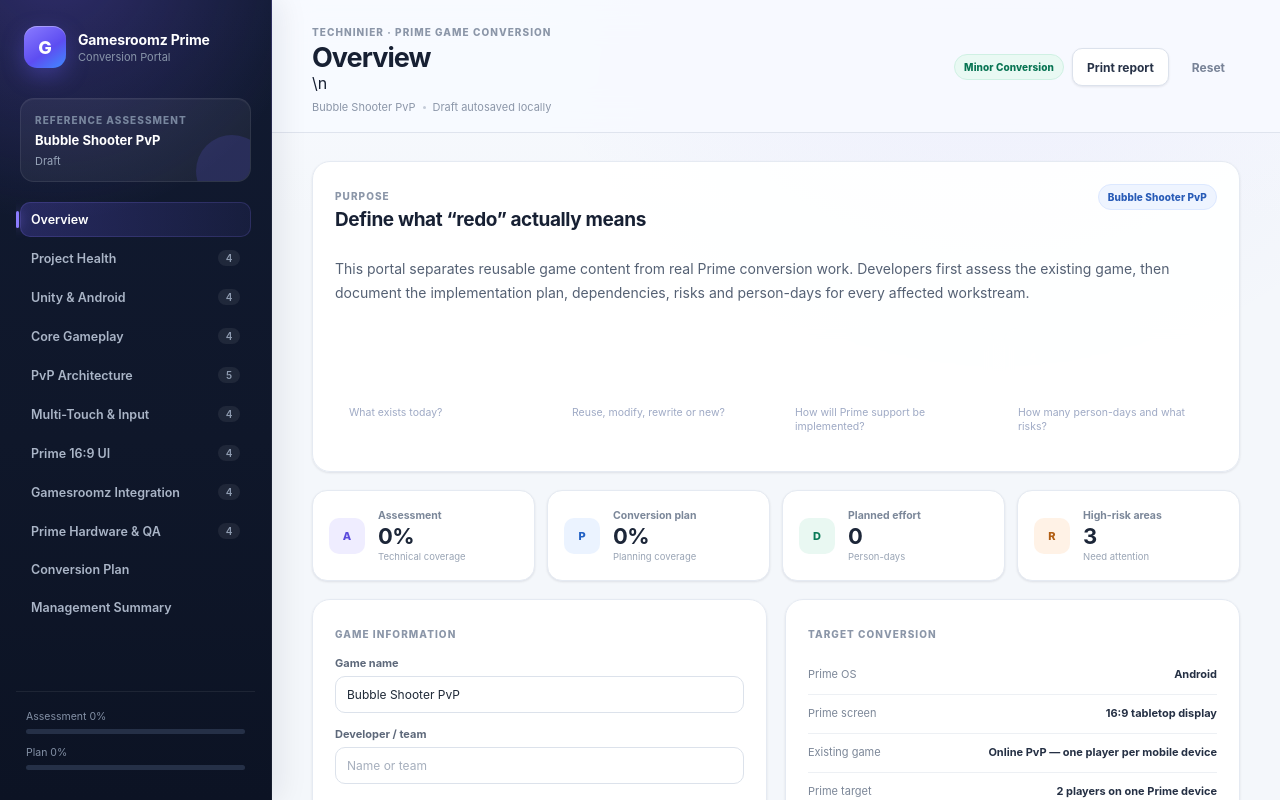
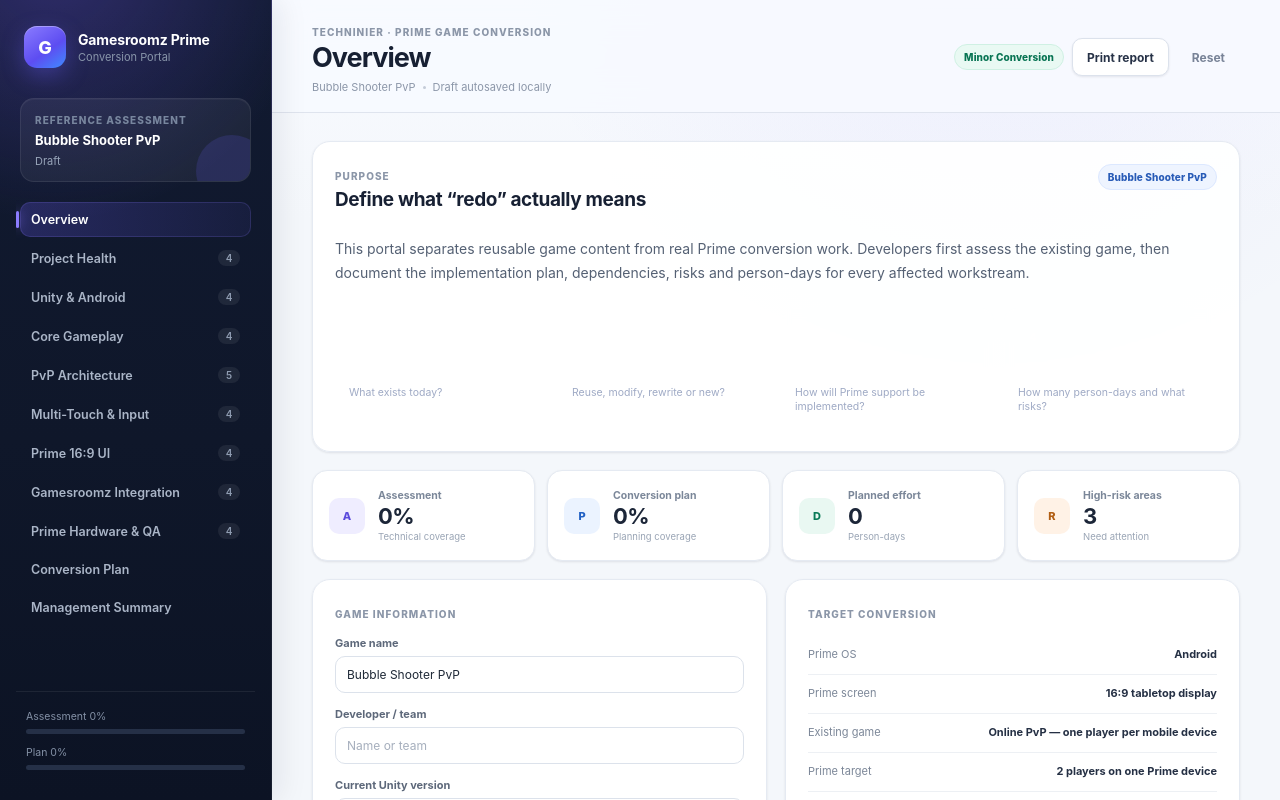
Before and after one commit to zurogix/gamesroomz-prime, a Next.js app: page / in a window 1280 px wide. Shown: the top 800 px of the page. Built offline with nearby package versions, Linux system fonts and the light colour scheme.

Commit message:
fix: remove literal newline token from page title

```diff
--- a/app/page.tsx
+++ b/app/page.tsx
@@ -149,7 +149,8 @@
         <header className="topbar">
           <div>
             <span className="eyebrow">Techninier · Prime Game Conversion</span>
-            <h1>{active}</h1>\n            <div className="workspace-meta"><span>{state.gameInfo.gameName || "Untitled game"}</span><i /> <span>Draft autosaved locally</span></div>
+            <h1>{active}</h1>
+            <div className="workspace-meta"><span>{state.gameInfo.gameName || "Untitled game"}</span><i /> <span>Draft autosaved locally</span></div>
           </div>
           <div className="top-actions">
             <Pill tone={complexity.level}>{complexity.label}</Pill>
```
